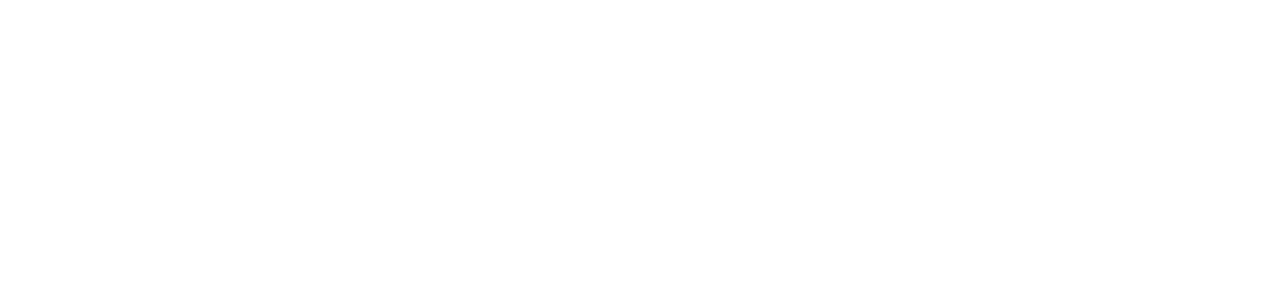
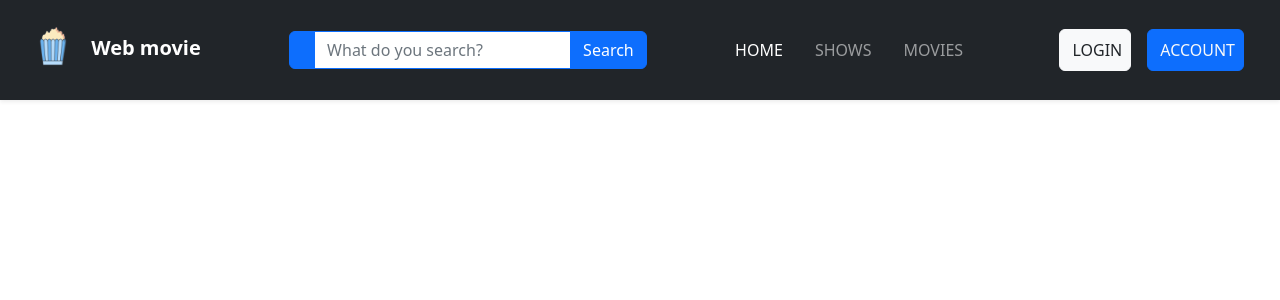
Before and after one commit to Salimi1/movie-app, a React (Create React App) app: page / in a window 1280 px wide. Shown: the top 300 px of the page. Built offline with nearby package versions, Linux system fonts and the light colour scheme.

Commit message:
Navbar habe ich programmiert

```diff
--- a/src/App.js
+++ b/src/App.js
@@ -1,9 +1,8 @@
-import Navbar from './shared/Navbar';
-
+import Navbar from '../src/shared/Navbar'
 function App() {
   return (
     <div className="App">
-      <Navbar />
+      <Navbar/>
     </div>
   );
 }
--- a/src/shared/Navbar.js
+++ b/src/shared/Navbar.js
@@ -1,11 +1,61 @@
 import React from 'react';
-import 'bootstrap/dist/css/bootstrap.min.css'; // Import the Bootstrap CSS
-import 'bootstrap/dist/js/bootstrap.bundle.min.js'; // Import the Bootstrap JavaScript
+import './navbar.css';
+import Logo from '../assets/pictures/—Pngtree—vector popcorn icon_4002575.png'
 
 const Navbar = () => {
     return (
         <div>
+            <nav className="navbar navbar-expand-lg bg-dark sticky-top navbar-dark p-3 shadow-sm">
+                <div className="container-fluid">
+                    <a className="navbar-brand" href="#"><img src={Logo} style={{width: '50px', height: '50px'}} className="fa-solid mb-2 fa-shop me-2" /> <strong>Web movie</strong></a>
+                    <button className="navbar-toggler" type="button" data-bs-toggle="collapse" data-bs-target="#navbarNavDropdown" aria-controls="navbarNavDropdown" aria-expanded="false" aria-label="Toggle navigation">
+                    <span className="navbar-toggler-icon"></span>
+                    </button>
 
+                    {/* <div className="mx-auto my-3 d-lg-none d-sm-block d-xs-block">
+                        <div className="input-group">
+                            <span className="border-primary input-group-text bg-primary text-white"><i className="fa-solid fa-magnifying-glass"></i></span>
+                            <input type="text" className="form-control border-primary" style={{color: '#7a7a7a'}} />
+                            <button className="btn btn-primary text-white">Search</button>
+                        </div>
+                    </div> */}
+                    <div className=" collapse navbar-collapse" id="navbarNavDropdown">
+                        <div className="ms-auto d-none d-lg-block">
+                            <div className="input-group">
+                            <span className="border-primary input-group-text bg-primary text-white"><i className="fa-solid fa-magnifying-glass"></i></span>
+                            <input placeholder='What do you search?' type="text" className="form-control border-primary" style={{color: '#7a7a7a'}} />
+                            <button className="btn btn-primary text-white">Search</button>
+                        </div>
+                    </div>
+                    <ul className="navbar-nav ms-auto ">
+                        <div className="mx-auto my-3 d-lg-none d-sm-block d-xs-block">
+                            <div className="input-group">
+                                <span className="border-primary input-group-text bg-primary text-white"><i className="fa-solid fa-magnifying-glass"></i></span>
+                                <input type="text" className="form-control border-primary" style={{color: '#7a7a7a'}} />
+                                <button className="btn btn-primary text-white">Search</button>
+                            </div>
+                        </div>
+                        <li className="nav-item">
+                        <a className="nav-link mx-2 text-uppercase active" aria-current="page" href="#">Home</a>
+                        </li>
+                        <li className="nav-item">
+                        <a className="nav-link mx-2 text-uppercase" href="#">Shows</a>
+                        </li>
+                        <li className="nav-item">
+                        <a className="nav-link mx-2 text-uppercase" href="#">Movies</a>
+                        </li>
+                    </ul>
+                    <ul className="navbar-nav ms-auto ">
+                        <li className="nav-item">
+                        <a className="nav-link mx-2 text-dark text-uppercase btn btn-light" href="#"><i className="fa-solid fa-cart-shopping me-1"></i> Login</a>
+                        </li>
+                        <li className="nav-item">
+                        <a className="nav-link mx-2 text-light text-uppercase btn btn-primary mt-2 mt-lg-0" href="#"><i className="fa-solid fa-circle-user me-1"></i> Account</a>
+                        </li>
+                    </ul>
+                    </div>
+                </div>
+            </nav>
         </div>
     )
 }
--- /dev/null
+++ b/src/shared/navbar.css
@@ -0,0 +1,16 @@
+/* a {
+    font-size:14px;
+    font-weight:700
+  }
+  .superNav {
+    font-size:13px;
+  }
+  .form-control {
+    outline:none !important;
+    box-shadow: none !important;
+  }
+  @media screen and (max-width:540px){
+    .centerOnMobile {
+      text-align:center
+    }
+  } */
```
Also changed, not shown: src/assets/pictures/vecteezy_camera-lens-clipart-design-illustration_9354866_611.png (deleted), src/assets/pictures/—Pngtree—vector popcorn icon_4002575.png (added).
